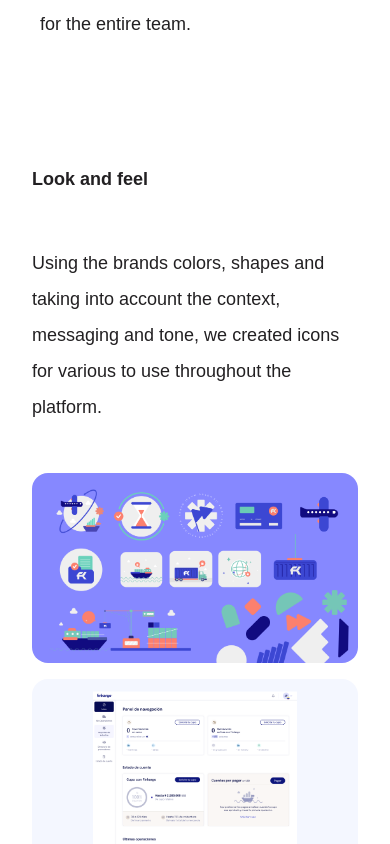
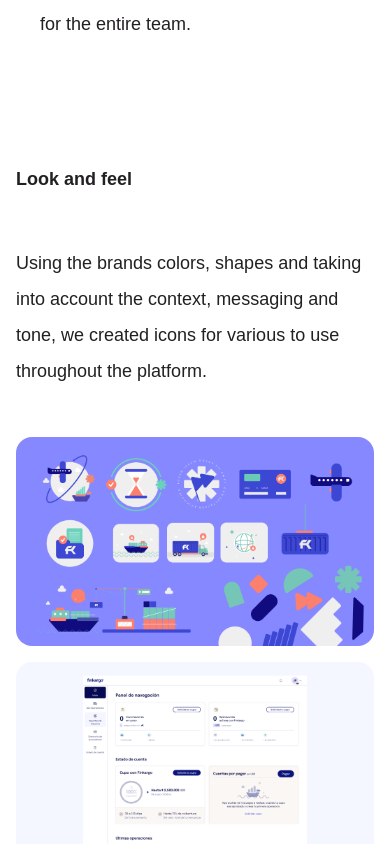
Before and after one commit to stephymelo/Portafolio2023Vite, a React (Vite) app: page /design/1 in a window 390 px wide. Shown: the part 2900-3744 px from the top of the page. Built offline with nearby package versions, Linux system fonts and the light colour scheme; a web font is replaced by a local one.

Commit message:
simple mod

```diff
--- a/src/Components/DesignDetails/_designDetails.scss
+++ b/src/Components/DesignDetails/_designDetails.scss
@@ -271,7 +271,7 @@
 
     &--3 {
       margin: auto;
-      padding: 2rem 1rem;
+      padding: 2rem 0;
       background-color: rgba(255, 255, 255, 0.5);
       display: flex;
       flex-direction: column;
--- a/src/styles.css
+++ b/src/styles.css
@@ -757,7 +757,7 @@ footer {
   }
   .design-details-article--3 {
     margin: auto;
-    padding: 2rem 1rem;
+    padding: 2rem 0;
     background-color: rgba(255, 255, 255, 0.5);
     display: flex;
     flex-direction: column;
@@ -1339,7 +1339,7 @@ footer {
 
 @media screen and (max-width: 780px) {
   .burger-menu {
-    top: 45px;
+    top: 15px;
     right: 15px;
     width: 44px;
     height: 44px;
```
Also changed, not shown: 1 other file (tests, documents, lock files or other folders).
